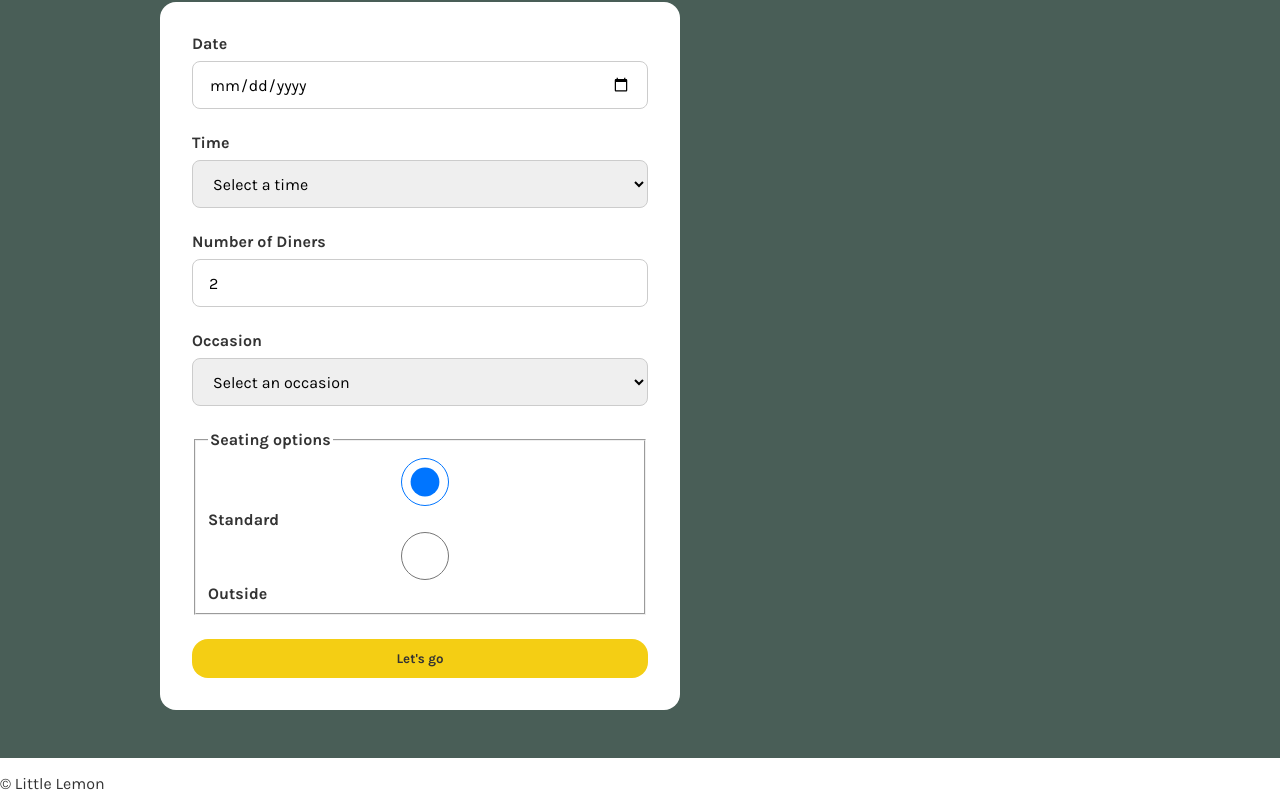
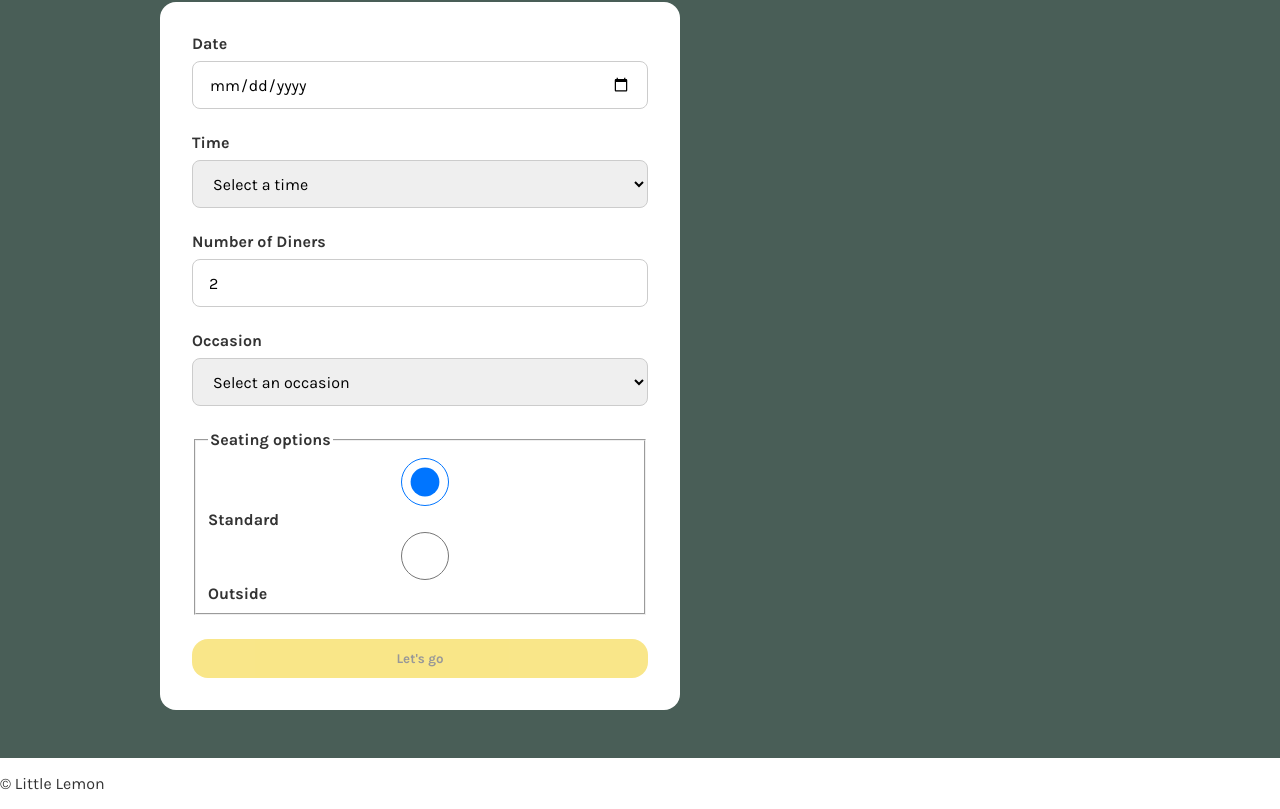
Before and after one commit to Natico/little-lemon, a React (Create React App) app: page /booking in a window 1280 px wide. Shown: the part 325-1134 px from the top of the page. Built offline with nearby package versions, Linux system fonts and the light colour scheme; a web font is replaced by a local one.

Commit message:
feat: add booking validation and preserve form data

```diff
--- a/src/features/booking/BookingForm.jsx
+++ b/src/features/booking/BookingForm.jsx
@@ -2,14 +2,20 @@ import { useState } from "react";
 import Button from "../../components/Button/Button";
 import "./BookingForm.css";
 
-function BookingForm({ availableTimes, dispatch, onSubmit }) {
+function BookingForm({ availableTimes, dispatch, onSubmit, initialData }) {
   const [formData, setFormData] = useState({
-    date: "",
-    time: "",
-    guests: "2",
-    occasion: "",
-    seating: "standard",
+    date: initialData?.date || "",
+    time: initialData?.time || "",
+    guests: initialData?.guests || "2",
+    occasion: initialData?.occasion || "",
+    seating: initialData?.seating || "standard",
   });
+
+  const isFormValid =
+    formData.date &&
+    formData.time &&
+    Number(formData.guests) >= 1 &&
+    Number(formData.guests) <= 10;
 
   const handleChange = (event) => {
     const { name, value } = event.target;
@@ -50,6 +56,7 @@ function BookingForm({ availableTimes, dispatch, onSubmit }) {
           type="date"
           value={formData.date}
           onChange={handleDateChange}
+          required
         />
       </div>
 
@@ -60,6 +67,7 @@ function BookingForm({ availableTimes, dispatch, onSubmit }) {
           name="time"
           value={formData.time}
           onChange={handleChange}
+          required
         >
           <option value="">Select a time</option>
           {availableTimes.map((time) => (
@@ -80,6 +88,7 @@ function BookingForm({ availableTimes, dispatch, onSubmit }) {
           max="10"
           value={formData.guests}
           onChange={handleChange}
+          required
         />
       </div>
 
@@ -123,7 +132,9 @@ function BookingForm({ availableTimes, dispatch, onSubmit }) {
         </label>
       </fieldset>
 
-      <Button type="submit">Let's go</Button>
+      <Button type="submit" disabled={!isFormValid}>
+        Let's go
+      </Button>
     </form>
   );
 }
--- a/src/pages/BookingPage/BookingPage.jsx
+++ b/src/pages/BookingPage/BookingPage.jsx
@@ -9,10 +9,14 @@ import {
 
 import "./BookingPage.css";
 
-import { saveBookingDraft } from "../../features/booking/bookingStorage";
+import {
+  loadBookingDraft,
+  saveBookingDraft,
+} from "../../features/booking/bookingStorage";
 
 function BookingPage() {
   const navigate = useNavigate();
+  const savedBookingDraft = loadBookingDraft();
 
   const [availableTimes, dispatch] = useReducer(
     updateTimes,
@@ -43,6 +47,7 @@ function BookingPage() {
           availableTimes={availableTimes}
           dispatch={dispatch}
           onSubmit={handleBookingSubmit}
+          initialData={savedBookingDraft}
         />
       </div>
     </section>
--- a/src/pages/BookingReviewPage/BookingReviewPage.jsx
+++ b/src/pages/BookingReviewPage/BookingReviewPage.jsx
@@ -127,6 +127,7 @@ function BookingReviewPage() {
                 navigate("/booking/details", {
                   state: {
                     bookingData,
+                    customerData,
                   },
                 })
               }
--- a/src/pages/ConfirmedBookingPage/ConfirmedBookingPage.jsx
+++ b/src/pages/ConfirmedBookingPage/ConfirmedBookingPage.jsx
@@ -57,7 +57,7 @@ function ConfirmedBookingPage() {
             </div>
           </dl>
 
-          <Button onClick={() => navigate("/")}>Back to Home</Button>
+          <Button onClick={() => navigate("/booking")}>Make another reservation</Button>
         </div>
       </div>
     </section>
--- a/src/pages/CustomerDetailsPage/CustomerDetailsPage.jsx
+++ b/src/pages/CustomerDetailsPage/CustomerDetailsPage.jsx
@@ -4,6 +4,7 @@ import Button from "../../components/Button/Button";
 import "./CustomerDetailsPage.css";
 import {
   loadBookingDraft,
+  loadCustomerDraft,
   saveCustomerDraft,
 } from "../../features/booking/bookingStorage";
 
@@ -13,13 +14,20 @@ function CustomerDetailsPage() {
 
   const bookingData = location.state?.bookingData || loadBookingDraft();
 
+  const savedCustomerDraft = location.state?.customerData || loadCustomerDraft();
+
   const [customerData, setCustomerData] = useState({
-    firstName: "",
-    lastName: "",
-    phone: "",
-    email: "",
-    specialRequest: "",
+    firstName: savedCustomerDraft?.firstName || "",
+    lastName: savedCustomerDraft?.lastName || "",
+    phone: savedCustomerDraft?.phone || "",
+    email: savedCustomerDraft?.email || "",
+    specialRequest: savedCustomerDraft?.specialRequest || "",
   });
+  const isFormValid =
+    customerData.firstName.trim() &&
+    customerData.lastName.trim() &&
+    customerData.phone.trim() &&
+    customerData.email.trim();
 
   const handleChange = (event) => {
     const { name, value } = event.target;
@@ -76,6 +84,7 @@ function CustomerDetailsPage() {
               type="text"
               value={customerData.firstName}
               onChange={handleChange}
+              required
             />
           </div>
 
@@ -87,6 +96,7 @@ function CustomerDetailsPage() {
               type="text"
               value={customerData.lastName}
               onChange={handleChange}
+              required
             />
           </div>
 
@@ -98,6 +108,7 @@ function CustomerDetailsPage() {
               type="tel"
               value={customerData.phone}
               onChange={handleChange}
+              required
             />
           </div>
 
@@ -109,6 +120,7 @@ function CustomerDetailsPage() {
               type="email"
               value={customerData.email}
               onChange={handleChange}
+              required
             />
           </div>
 
@@ -127,7 +139,9 @@ function CustomerDetailsPage() {
             <Button type="button" onClick={() => navigate("/booking")}>
               Back
             </Button>
-            <Button type="submit">Continue</Button>
+            <Button type="submit" disabled={!isFormValid}>
+              Continue
+            </Button>
           </div>
         </form>
       </div>
```
